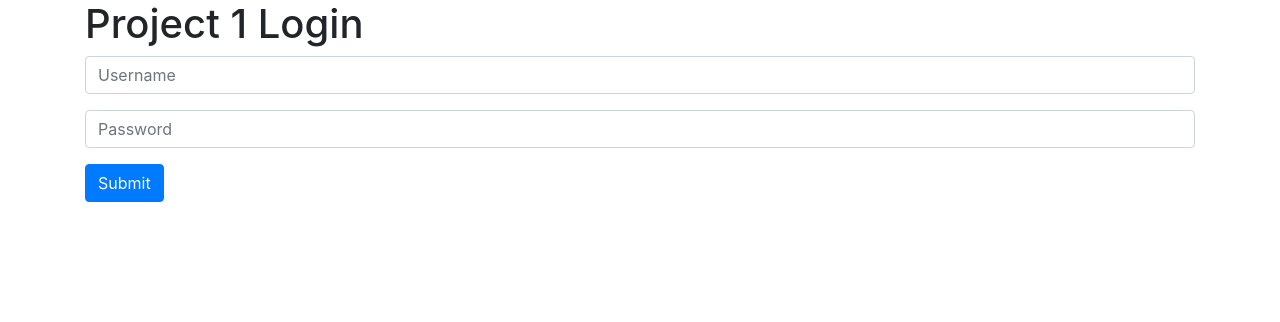
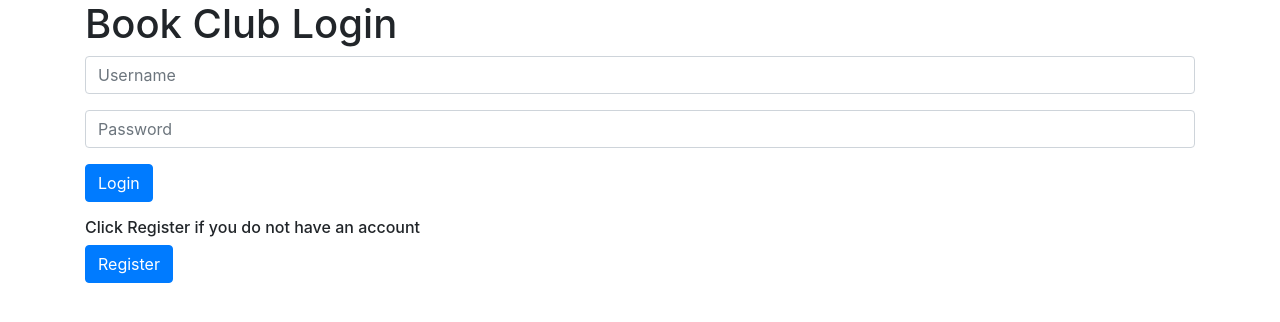
Before and after one commit to pcomitz/p1, a Flask app: page / in a window 1280 px wide. Shown: the top 322 px of the page. Run offline with Flask 2, Linux system fonts and the light colour scheme; some libraries are stand-ins or nearby versions.

Commit message:
almost done with login

```diff
--- a/app.py
+++ b/app.py
@@ -34,27 +34,79 @@ def index():
 
 @app.route("/authenticate", methods=["POST"])
 def authenticate():
+    regFlag = False
+    #
+    # got here from index.html
+    # 1) Check for Login or Register
+    # 2) if Register - set register flag
+    # 3) get name and password
+    # 4) if result is empty, return back to this this page
+    #   - TODO how to display a message?
+    # 5) if result is not empty
+    # 6) check database for user
+    # 7) if user found check password
+    # 8) If OK, display logged in message go to book page
+    # 9) else, display error message return to this page
+    #
+
+    if request.form['btn'] == 'Login':
+        print("Login button")
+    else:
+        print("Register")
+        regFlag = True
+
+    # get data from form
     form_name = request.form.get("uname")
     form_pw = request.form.get("password")
-    print(f"name {form_name} ")
-    print(f"pw {form_pw} ")
+
+    # for debug
+    print(f"name {form_name}")
+    print(f"pw {form_pw}")
+
+    # lookup in db
     statement = "select * from users where uname ='"+form_name+"'"
+    # for debug
     print(f"statement: {statement}")
     result = db.execute(statement)
     rows = result.fetchall()
     print("len(rows) is:", len(rows))
 
-    if len(rows) == 0:
+    # was anything entered?
+    if len(rows) == 0 and not regFlag:
         print(f"result: {result}")
         print("result is empty")
         uname = "none"
         pw = "none"
-    else:
+        message = "Please enter a username and a password"
+        return render_template("index.html", message = message)
+    # parse result
+    elif not regFlag:
         print(f"result: {result}")
         for row in rows:
             print("username:", row['uname'])
             uname = row['uname']
             pw = row['pw']
-            print(f"uname: {uname}")
+            id = row['id']
+            print(f"uname: {uname}, password: {pw}, id:{id}")
+        # check for valid password
+        if form_pw == pw:
+            message = uname+" "+pw+" password matches"
+        else:
+            message = "Password does not match"
+            return render_template("index.html", message = message)
 
-    return uname+" "+pw
+    if(regFlag):
+       message =  register(form_name, form_pw)
+
+    return message
+
+@app.route("/register", methods=["POST"] )
+def register(uname, pw):
+    print("In register() method")
+    #INSERT INTO users (uname, pw) VALUES ('Jerry Garcia', 'darkstar');
+    statement = "INSERT INTO users(uname, pw) VALUES('"+uname+"','"+pw+"')"
+    print(f"register statement is: {statement}")
+    db.execute(statement)
+    db.commit()
+    print(f"added: {uname},{pw}")
+    return f"<h1>Register , {uname}, {pw}</H1>"
--- a/retrieve.py
+++ b/retrieve.py
@@ -9,7 +9,7 @@ from sqlalchemy import create_engine
 from sqlalchemy.orm import scoped_session, sessionmaker
 
 def main():
-    # get connectio to db
+    # get connection to db
     engine = create_engine(os.getenv("DATABASE_URL"))
     db = scoped_session(sessionmaker(bind=engine))
     print("python version is :", sys.version)
--- a/templates/index.html
+++ b/templates/index.html
@@ -5,25 +5,31 @@
 {% endblock %}
 
 {% block body %}
-    <h1>Project 1 Login</h1>
+    <h1>Book Club Login</h1>
 
+   <h6><i> {{ message }} </i></h6>
     <form action="{{ url_for('authenticate') }}" method="post">
 
         <div class="form-group">
-
             <!-- value is uname in python-->
             <input id="username" type="text" class="form-control" name="uname" placeholder="Username">
         </div>
 
         <div class="form-group">
-
             <input id="password" type="password" class="form-control" name="password" placeholder="Password">
         </div>
 
         <div class="form-group">
-            <button class="btn btn-primary">Submit</button>
+            <!---
+            <button type ="input" class="btn btn-primary" name = "subBtn" value = "Login">Login</button>
+            -->
+            <input type="submit" class="btn btn-primary" name="btn" value="Login">
         </div>
 
+        <h6>Click Register if you do not have an account</h6>
+            <div class="form-group">
+                <input type = "submit" class="btn btn-primary" name = "btn" value ="Register">
+            </div>
     </form>
 
 {% endblock %}
```
Also changed, not shown: notes.md (+25 -13 lines).
